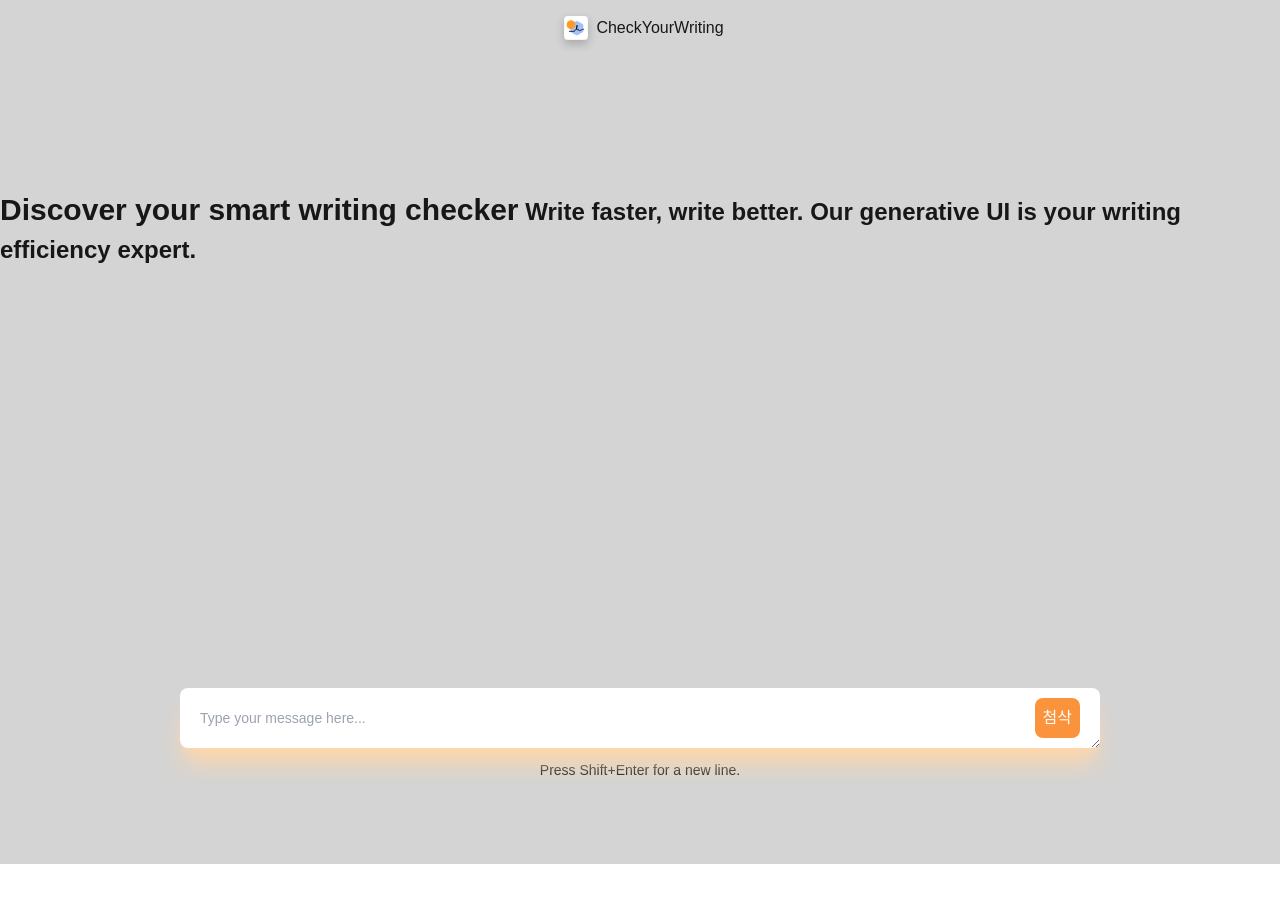
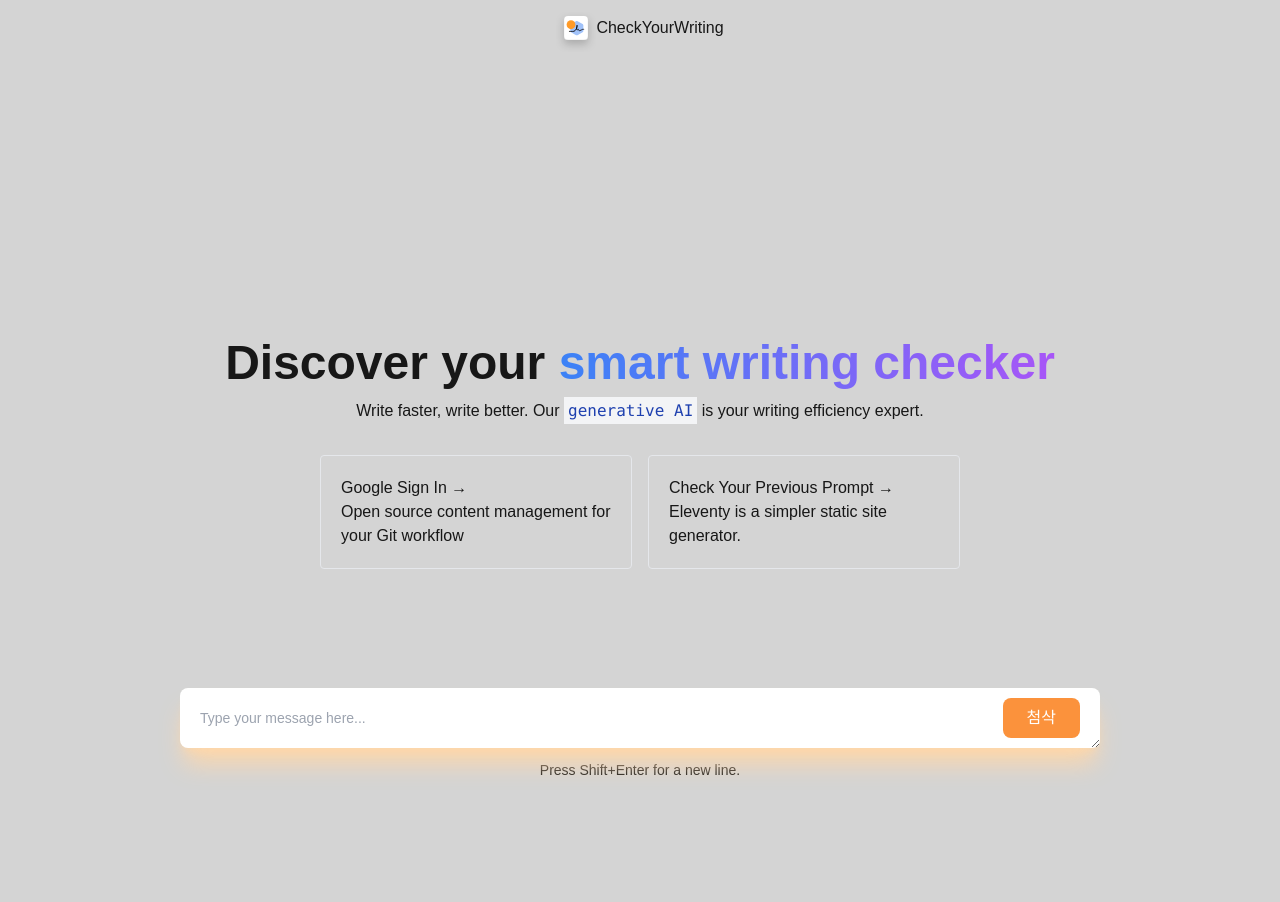
Before and after one commit to da9104/project-stella, a Next.js app: page / in a window 1280 px wide. Before the commit the page ends 864 px from the top, so only its background shows below. Built offline with nearby package versions, Linux system fonts and the light colour scheme.

Commit message:
added styling and db.ts adjusted. (Prisma 커넥션 수정)

```diff
--- a/app/db.ts
+++ b/app/db.ts
@@ -15,7 +15,10 @@ const adapter = new PrismaNeon(pool);
 const globalForPrisma = global as unknown as {
      prisma: PrismaClient | undefined
 }
-export const prisma = globalForPrisma.prisma ?? new PrismaClient({adapter})
+export const prisma = globalForPrisma.prisma ?? new PrismaClient({
+    adapter,
+    log: ['query', 'info', 'warn', 'error'],
+})
 
 if (process.env.NODE_ENV !== 'production') {
     globalForPrisma.prisma = prisma
--- a/app/page.tsx
+++ b/app/page.tsx
@@ -1,6 +1,7 @@
 "use client"
 import { useCallback, useEffect, useState, useRef } from "react";
 import { useChat } from "ai/react";
+import Link from 'next/link'
 import Textarea from "react-textarea-autosize";
 import DiffMatchPatch from 'diff-match-patch';
 import {
@@ -130,14 +131,33 @@ export default function Home() {
           <div ref={messagesEndRef} />
         </div>
     ) : (
-      <div className="w-full flex justify-center pt-32">
-        <h1 className="font-bold text-3xl">
-       Discover your smart writing checker
-        <small> Write faster, write better. Our generative UI is your writing efficiency expert. </small>
-        </h1>
+      <div className="flex flex-col justify-center pb-10 ">
+
+        <div className="container mx-auto lg:h-screen flex flex-col justify-center items-center">
+          <h1 className="font-bold text-[3rem]"> Discover your {' '}
+            <strong className="bg-clip-text text-transparent bg-gradient-to-r from-blue-500 to-purple-500">
+              smart writing checker
+            </strong>
+          </h1>
+          <p>
+           Write faster, write better. Our  <code className="bg-gray-100 text-blue-800 p-1"> generative AI</code> is your writing efficiency expert.
+          </p>
+          {/* <button className="bg-gray-100 text-blue-800 p-1">Google Sign In</button> */}
+          <div className="w-full max-w-2xl grid grid-cols-1 lg:grid-cols-2 gap-4 my-8 px-4 lg:mx-0">
+            <Link href="https://www.netlifycms.org/" className="p-5 border rounded border-gray-200 hover:border-purple-400">
+            <h3>Google Sign In →</h3>
+            <p>Open source content management for your Git workflow</p>
+            </Link>
+
+            <a href="https://www.11ty.dev/" target="_blank" class="p-5 border rounded border-gray-200 hover:border-purple-400">
+            <h3>Check Your Previous Prompt →</h3>
+            <p>Eleventy is a simpler static site generator.</p>
+            </a>
 
 
-      </div>
+          </div>
+       </div>
+    </div>
     )}
 
     {/* 메시지 입력창 Message input */}
@@ -154,7 +174,7 @@ export default function Home() {
         placeholder="Type your message here..."
         className="w-full focus:outline-none shadow-orange-200 shadow-xl placeholder-gray-400 text-sm pr-16 text-gray-900 p-5 rounded-lg"
         />
-            <button type="submit" className="absolute bg-orange-400 p-2 rounded-lg right-0 mr-5 text-white">
+            <button type="submit" className="absolute bg-orange-400 p-2 px-6 rounded-lg right-0 mr-5 text-white">
               첨삭
             </button>
       </div>
--- /dev/null
+++ b/app/sign-in/page.tsx
@@ -0,0 +1,10 @@
+const SignIn = () => {
+    return (
+    <div>
+       <h1>Sign In</h1>
+       <button type="submit">Google Sign In</button>
+    </div>
+   );
+}
+
+export default SignIn;
--- a/package.json
+++ b/package.json
@@ -14,6 +14,7 @@
     "@neondatabase/serverless": "^0.9.5",
     "@prisma/adapter-neon": "^5.19.1",
     "@prisma/client": "^5.19.1",
+    "@prisma/extension-accelerate": "^1.1.0",
     "@radix-ui/react-dropdown-menu": "^2.1.1",
     "@radix-ui/react-icons": "^1.3.0",
     "ai": "^3.4.0",
@@ -37,6 +38,7 @@
     "@types/react": "^18",
     "@types/react-dom": "^18",
     "@types/ws": "^8.5.12",
+    "bufferutil": "^4.0.8",
     "eslint": "^8",
     "eslint-config-next": "14.2.13",
     "postcss": "^8",
```
Also changed, not shown: 1 other file (tests, documents, lock files or other folders).
